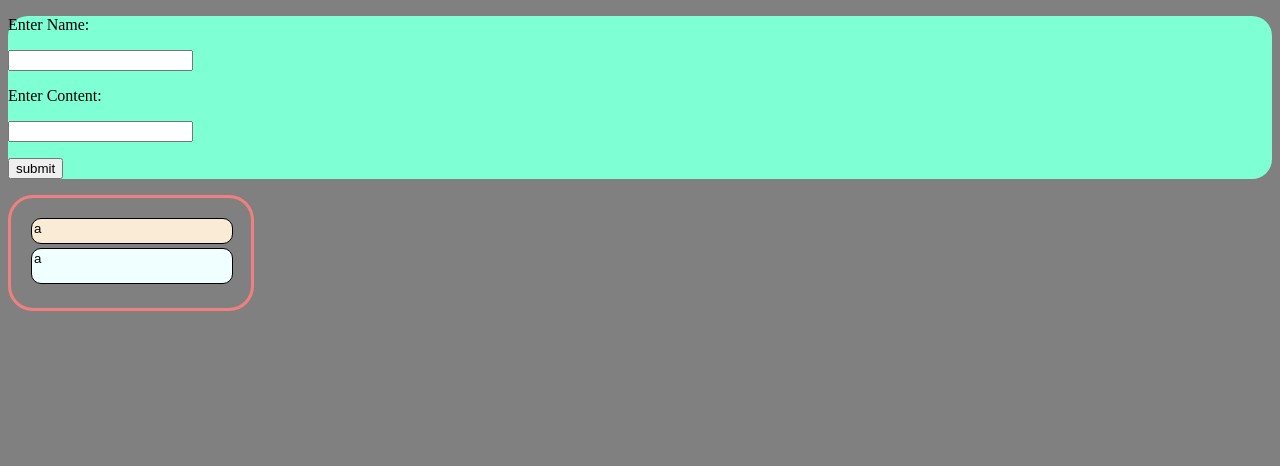
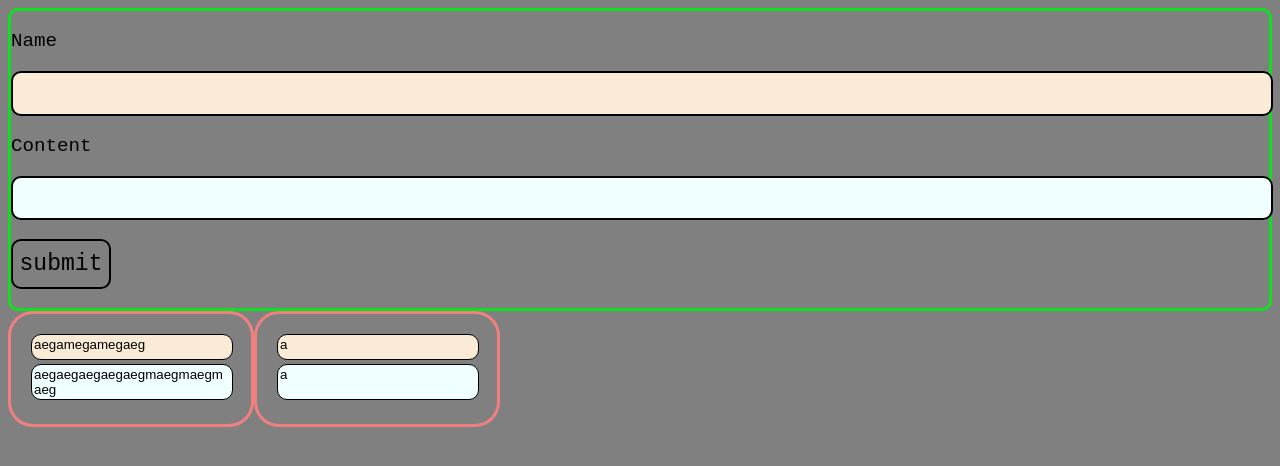
Before and after one commit to AlexAKAK/AK-Website, a Flask app: page /chat in a window 1280 px wide. Shown: the top 466 px of the page. Run offline with Flask 2, Linux system fonts and the light colour scheme.

Commit message:
More styling

```diff
--- a/data/comments.json
+++ b/data/comments.json
@@ -1 +1 @@
-[{"author": "a", "content": "a"}]
+[{"author": "a", "content": "a"}, {"author": "aegamegamegaeg", "content": "aegaegaegaegaegmaegmaegmaeg"}]
--- a/static/chat.css
+++ b/static/chat.css
@@ -46,6 +46,51 @@
 }
 
 #input-comment {
-    background-color: aquamarine;
     border-radius: 20px;
+    border-radius: 10px;
+    border-style: solid;
+    border-color: rgb(16, 223, 33);
 }
+
+#input-comment .author-input {
+    font-family: Arial, Helvetica, sans-serif;
+    border-style: solid;
+    border-color: black;
+    border-radius: 10px;
+    resize: none;
+    width: 98%;
+    padding:1%;
+    background-color: antiquewhite;
+    min-height: 10px;
+    max-height: 20px;
+}
+
+#input-comment .content-input {
+    font-family: Arial, Helvetica, sans-serif;
+    border-style: solid;
+    border-color: black;
+    border-radius: 10px;
+    resize: none;
+    width: 98%;
+    padding:1%;
+    background-color: azure;
+    min-height: 10px;
+    max-height: 100px;
+}
+
+#input-comment p {
+    font-family: 'Courier New', Courier, monospace;
+    color: black;
+    font-size: larger;
+}
+
+#input-comment .submit-comment-button {
+    border-style: solid;
+    border-color: black;
+    border-radius: 10px;
+    background-color: grey;
+    width: 100px;
+    height: 50px;
+    font-family: 'Courier New', Courier, monospace;
+    font-size: larger;
+}
--- a/templates/chat.html
+++ b/templates/chat.html
@@ -10,11 +10,11 @@
 </head>
 <body>
     <form id = "input-comment" action = "http://localhost:3000/send_comment" method = "post">
-        <p>Enter Name:</p>
-        <p><input type = "text" name = "author" /></p>
-        <p>Enter Content:</p>
-        <p><input type = "text" name = "content" /></p>
-        <p><input type = "submit" value = "submit" /></p>
+        <p>Name</p>
+        <p><input class = "author-input" type = "text" name = "author" /></p>
+        <p>Content</p>
+        <p><input class = "content-input" type = "text" name = "content" /></p>
+        <p><input class = "submit-comment-button" type = "submit" value = "submit" /></p>
      </form>
     <div id = "commentSection">
 
```
